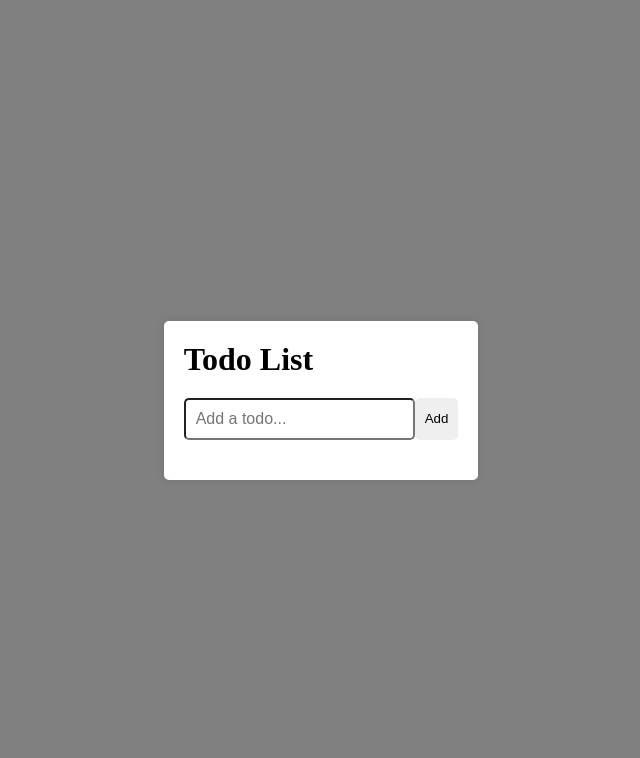
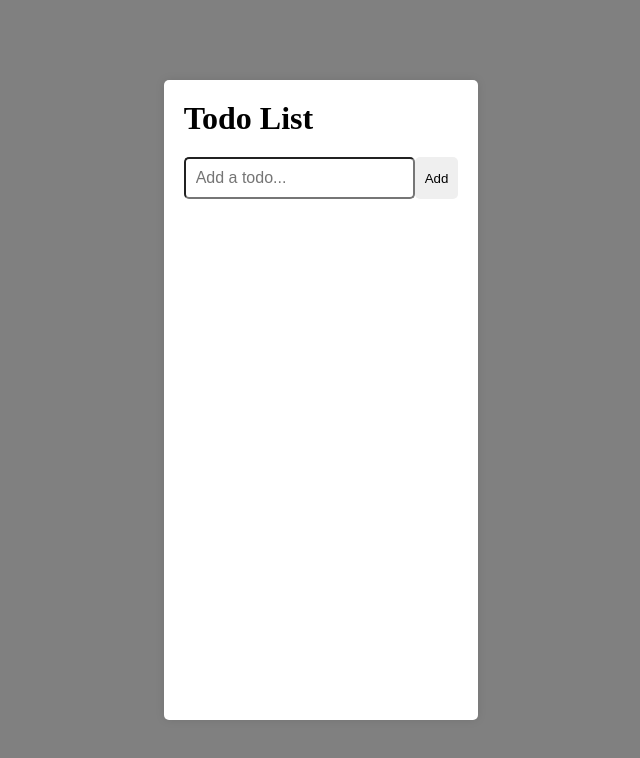
Before and after one commit to Isidorsson/lexicon-tasks, a React (Vite) app in the folder lexicon-task-react-todo-list/: page / in a window 1280 px wide. Shown: the top 758 px of the page, without its empty margins (319-959 px from the left). Built offline with nearby package versions, Linux system fonts and the light colour scheme.

Commit message:
Update max-height and height in index.css

```diff
--- a/lexicon-task-react-todo-list/src/index.css
+++ b/lexicon-task-react-todo-list/src/index.css
@@ -16,6 +16,9 @@ body {
 .App {
   max-width: 25rem;
   width: 100%;
+  max-height: 40rem;
+  /* height: 100%; */
+  height: 60rem;
   background-color: white;
   padding: 20px;
   border-radius: 5px;
```
